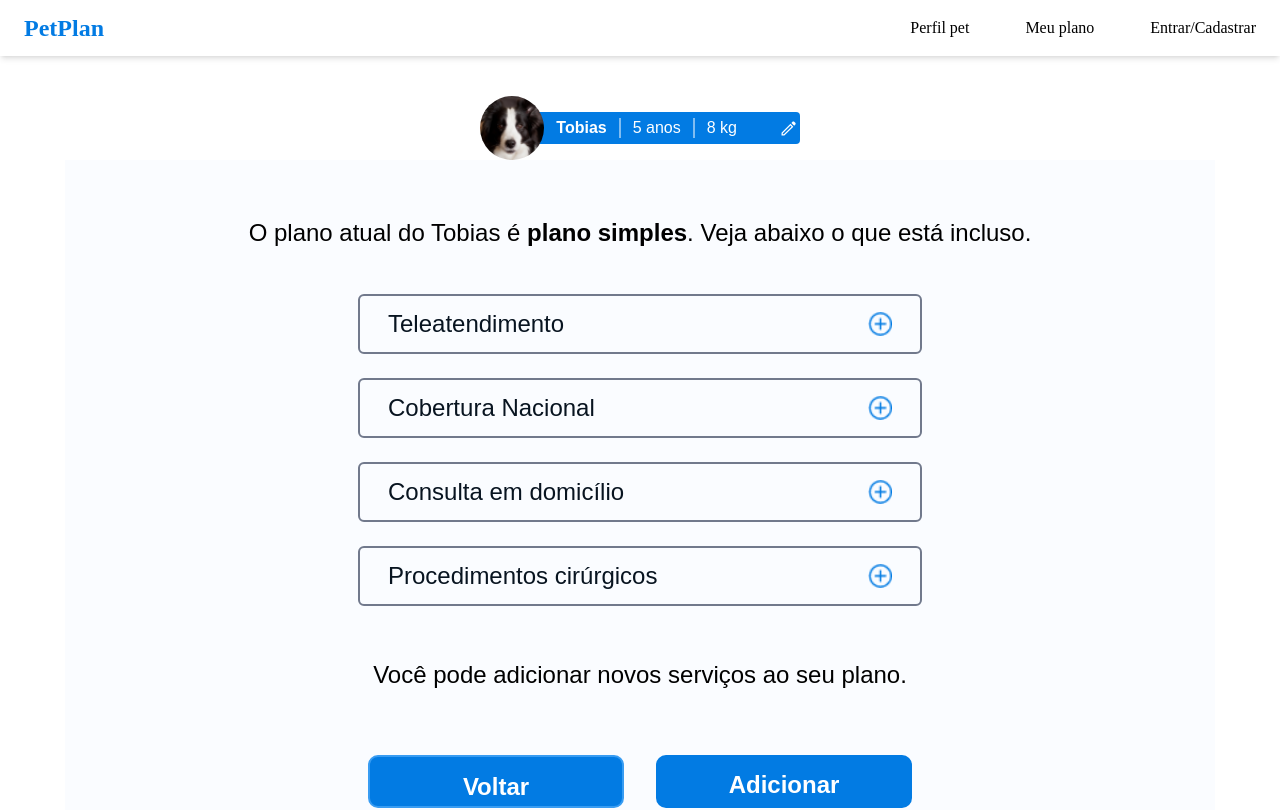
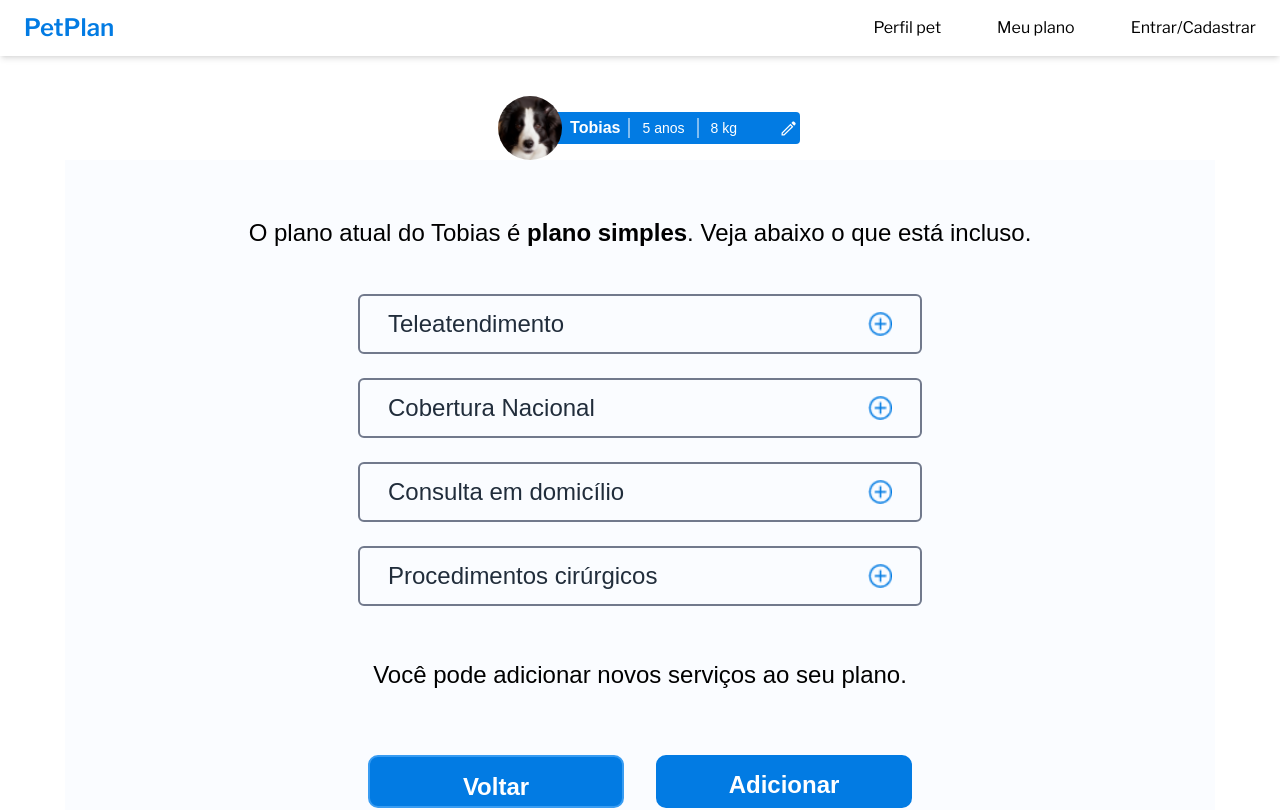
Before and after one commit to StaticDreamstate/GamaBoss, a React (Vite) app in the folder frontend/: page /meu-plano in a window 1280 px wide. Shown: the top 810 px of the page. Built offline with nearby package versions, Linux system fonts and the light colour scheme; sample sign-in values are in the browser's storage.

Commit message:
pequenos ajustes

```diff
--- a/frontend/index.html
+++ b/frontend/index.html
@@ -3,6 +3,9 @@
   <head>
     <meta charset="UTF-8" />
     <meta name="viewport" content="width=device-width, initial-scale=1.0" />
+    <link rel="preconnect" href="https://fonts.googleapis.com">
+    <link rel="preconnect" href="https://fonts.gstatic.com" crossorigin>
+    <link href="https://fonts.googleapis.com/css2?family=Libre+Franklin:wght@400;500;600;700&display=swap" rel="stylesheet">
     <title>PetPlan</title>
   </head>
   <body>
--- a/frontend/src/components/Accordion/index.tsx
+++ b/frontend/src/components/Accordion/index.tsx
@@ -29,7 +29,7 @@ export default function Accordion(props: IaccordionProps) {
             <button
               onClick={() => toggleAccordion(index)}
               type="button"
-              className={`flex items-center justify-between w-[308px] md:w-[564px] h-11 p-5 md:p-7 font-medium text-mobile-size-16px md:text-mobile-size-24px text-left text-gray-1 border-2 hover:border-primary-blue-2 border-gray-4  rounded-b-md rounded-t-md `}
+              className={`flex items-center justify-between w-[308px] md:w-[564px] h-11 p-5 md:p-7 font-medium text-mobile-size-16px md:text-mobile-size-24px text-left text-gray-3 border-2 hover:border-primary-blue-2 border-gray-4  rounded-b-md rounded-t-md `}
             >
               <span>{props.titleAccordion}</span>
               <img
--- a/frontend/src/components/PetAvatar/index.tsx
+++ b/frontend/src/components/PetAvatar/index.tsx
@@ -14,11 +14,11 @@ export default function PetAvatar(props:IPetAvatar) {
         src={mockPet.img}
         alt="Foto do pet"
       />
-      <span className="px-3 text-white font-700 bg-[url('../../assets/icons/avatarBar.svg)]">{mockPet.name}</span>
+      <span className="px-2 text-white font-700 text-mobile-size-16px bg-[url('../../assets/icons/avatarBar.svg)]">{mockPet.name}</span>
       <img src={icons.avatarBar} alt="" />
-      <span className="px-3 text-white font-500">{mockPet.age}  anos</span>
+      <span className="px-3 text-white font-500 text-mobile-size-14px">{mockPet.age}  anos</span>
       <img src={icons.avatarBar} alt="" />
-      <span className="px-3 text-white font-500">{mockPet.weight}  kg</span>
+      <span className="px-3 text-white font-500 text-mobile-size-14px">{mockPet.weight}  kg</span>
       <span className="bg-primary-blue-1 h-8 absolute w-[290px] -z-10 rounded ml-5"></span>
       <img  className="ml-7 p-1 cursor-pointer rounded-sm hover:bg-white hover:bg-opacity-50 transition-colors" width={23} src={icons.iconEdit} alt="Icone de editar dados do pet" />
     </div>
--- a/frontend/src/pages/MyPlan/index.tsx
+++ b/frontend/src/pages/MyPlan/index.tsx
@@ -7,13 +7,13 @@ import { plans } from "../Change/objetc";
 
 export default function MyPlan() {
   return (
-    <main className="flex flex-col items-center w-full px-8 font-libre">
+    <main className="flex flex-col items-center w-full px-6 font-libre">
       <div className="pt-10">
         <PetAvatar className="flex justify-end" />
       </div>
       <section className="flex flex-col items-center w-full md:bg-[#FAFCFF] md:w-[1150px] ">
         <p
-          className=" pt-14 pb-8 px-4 text-left leading-mobile-line-26.4px md:leading-mobile-line-35.2px text-mobile-size-16px
+          className=" pt-14 pb-8 text-left leading-mobile-line-26.4px md:leading-mobile-line-35.2px text-mobile-size-16px
          md:text-mobile-size-24px font-normal "
         >
           O plano atual do {mockPet.name} é <strong>plano simples</strong>. Veja
@@ -35,7 +35,7 @@ export default function MyPlan() {
           </div>
         ))}
         <p
-          className="pt-10 px-8 text-left text-mobile-size-16px md:text-mobile-size-24px leading-mobile-line-26.4px
+          className="pt-10 px-5 text-left text-mobile-size-16px md:text-mobile-size-24px leading-mobile-line-26.4px
           md:leading-mobile-line-35.2px font-normal"
         >
           Você pode adicionar novos serviços ao seu plano.
```
